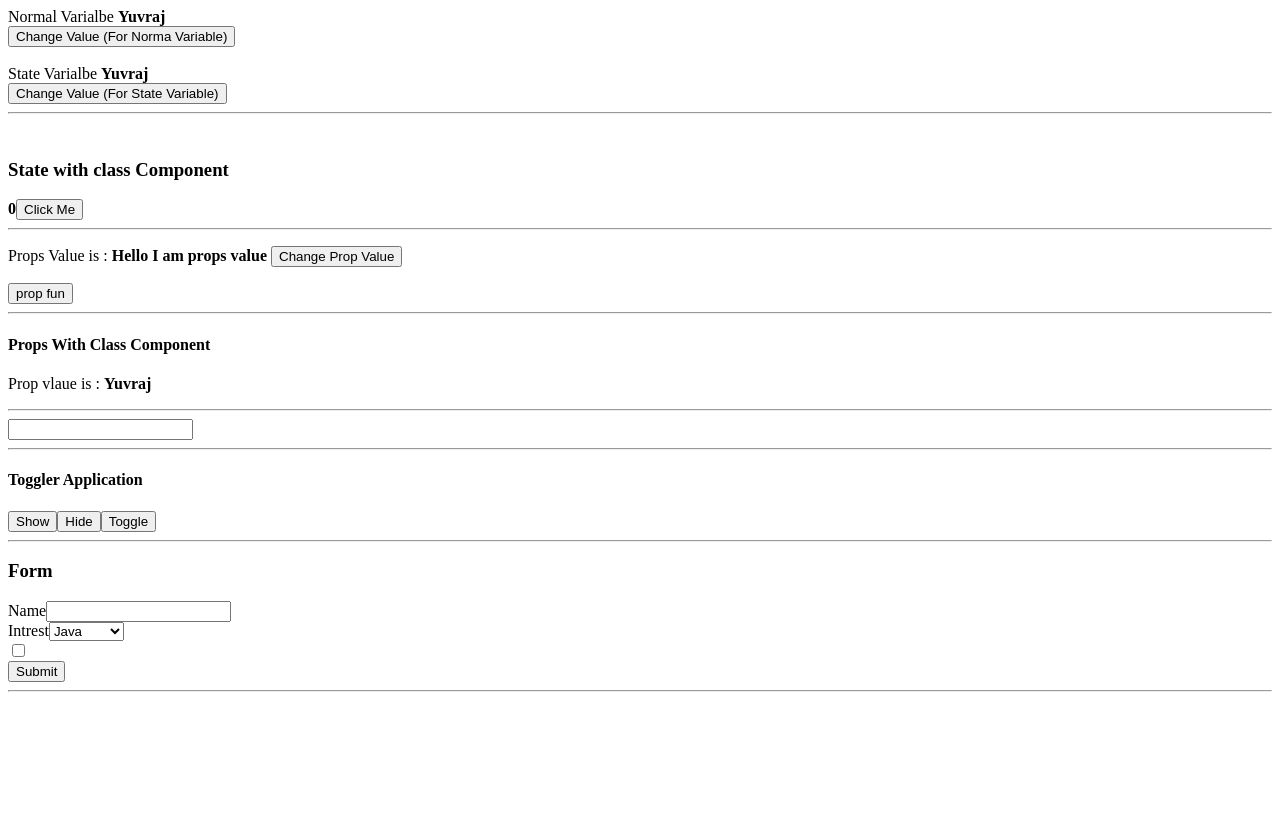
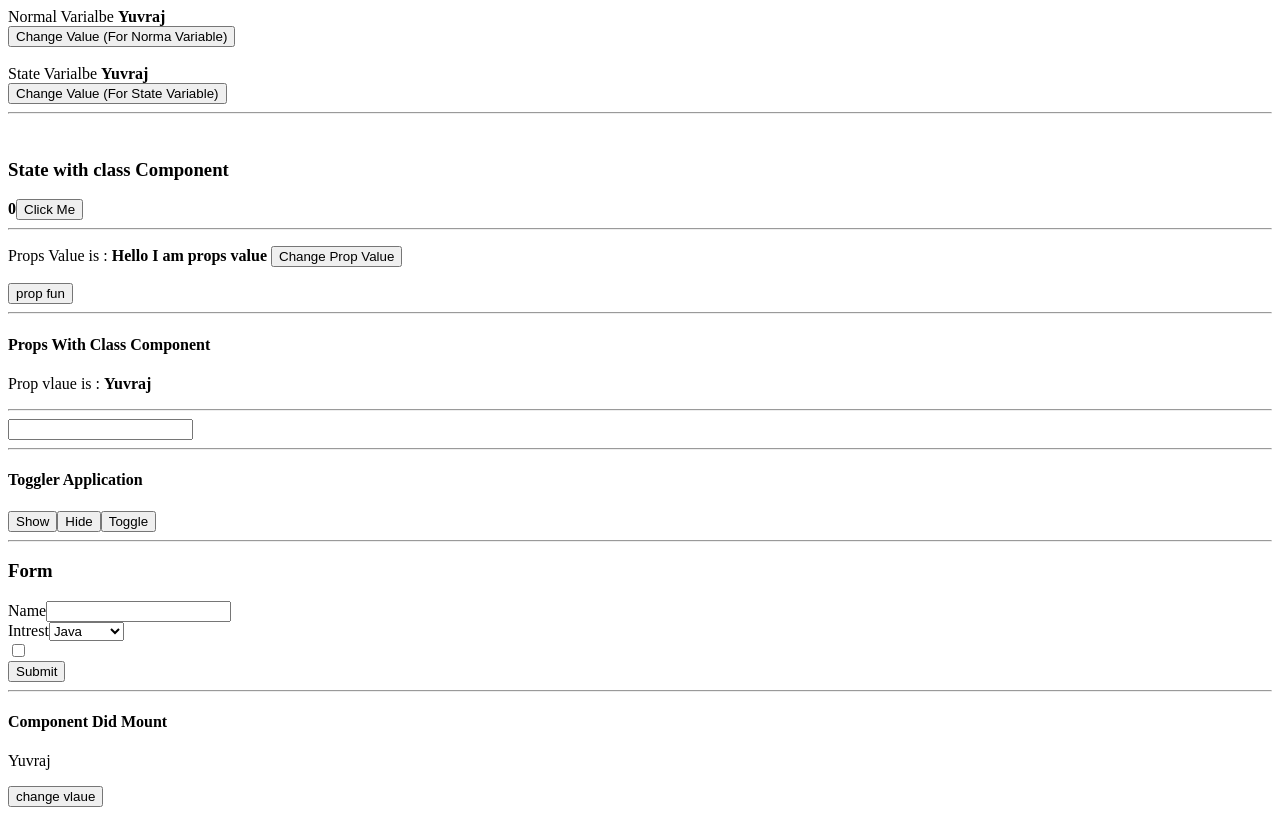
Before and after one commit to yuvrajdas/2024_Learnings, a React (Create React App) app in the folder React/react-code-step-by-step/: page / in a window 1280 px wide. Built offline with nearby package versions, Linux system fonts and the light colour scheme.

Commit message:
lifecycle constructor render componentDidMount

```diff
--- a/React/react-code-step-by-step/src/App.js
+++ b/React/react-code-step-by-step/src/App.js
@@ -5,6 +5,8 @@ import __2PropsWithClassComp from "./Concepts/__2PropsWithClassComp";
 import __3InputBox from "./Concepts/__3InputBox";
 import __4Toggler from "./Concepts/__4Toggler";
 import __5NormalForm from "./Concepts/__5NormalForm";
+import __1ConstructorAndRender from "./LifeCycleMethods/__1ConstructorAndRender";
+import __2ComponentDidMount from "./LifeCycleMethods/__2ComponentDidMount";
 
 function App() {
   function myFun(){
@@ -26,6 +28,8 @@ function App() {
     <hr />
     <__5NormalForm/>
     <hr/>
+    <__1ConstructorAndRender />
+    <__2ComponentDidMount />
    </>
   );
 }
--- /dev/null
+++ b/React/react-code-step-by-step/src/LifeCycleMethods/__1ConstructorAndRender.jsx
@@ -0,0 +1,30 @@
+
+import React from "react";
+
+class __1ConstructorAndRender extends React.Component {
+
+    // eslint-disable-next-line no-useless-constructor
+    constructor() {
+        /*
+            Constructor is the first lifecycle method it execute firt when class is loaded.
+            it execute only once.
+        */
+        super();
+        console.log("Constructor method called");
+    }
+
+    render() {
+        /*
+            Render is a second lifecycle method of component. it execute after the execution of constructor.
+            and it executes every time whenever the state or props value gets changed.
+        */
+       console.log("Render method called");
+        return (
+            <>
+            </>
+        );
+    }
+
+}
+
+export default __1ConstructorAndRender
--- /dev/null
+++ b/React/react-code-step-by-step/src/LifeCycleMethods/__2ComponentDidMount.jsx
@@ -0,0 +1,39 @@
+import React from "react";
+
+class __2ComponentDidMount extends React.Component{
+    // eslint-disable-next-line no-useless-constructor
+    constructor(){
+        super()
+        console.log("__2ComponentDidMount constructor called");
+        this.satate = {
+            name:"Yuvraj"
+        }
+    }
+
+    componentDidMount(){
+        /*
+            ComponentDidMount : It it third lifecycle method that executes when the DOM is completely loaded.
+            It executes only once.
+
+            We can use to make API call etc.
+        */
+        console.log("__2ComponentDidMount componentDidMount called");
+    }
+
+
+    render(){
+        console.log("__2ComponentDidMount render called");
+        const changeValue = ()=>{
+            alert("safd")
+           this.setState({name:"changed"});
+        }
+        return(
+            <>
+                <h4>Component Did Mount</h4>
+                <p>{this.satate.name}</p>
+                <button onClick={changeValue}>change vlaue</button>
+            </>
+        )
+    }
+}
+export default __2ComponentDidMount
```
